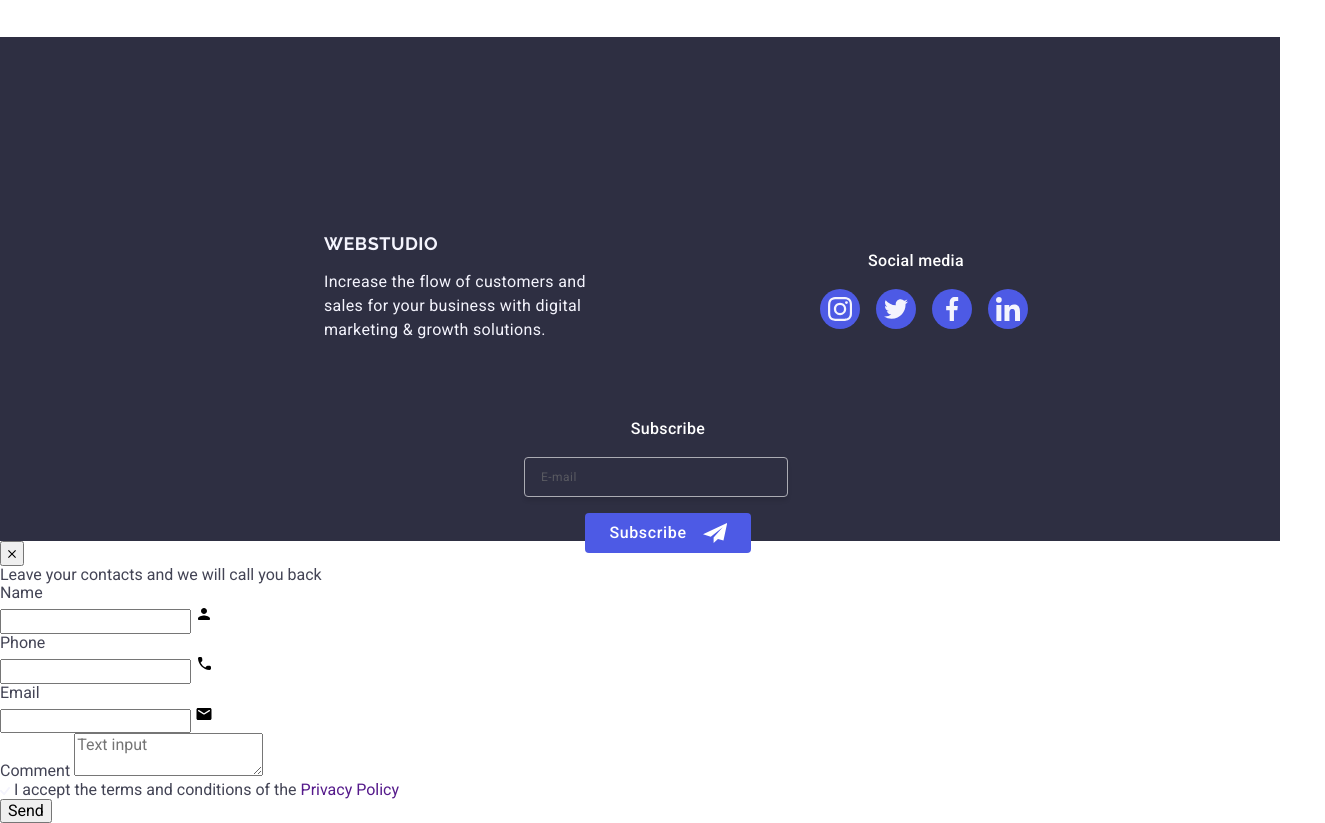
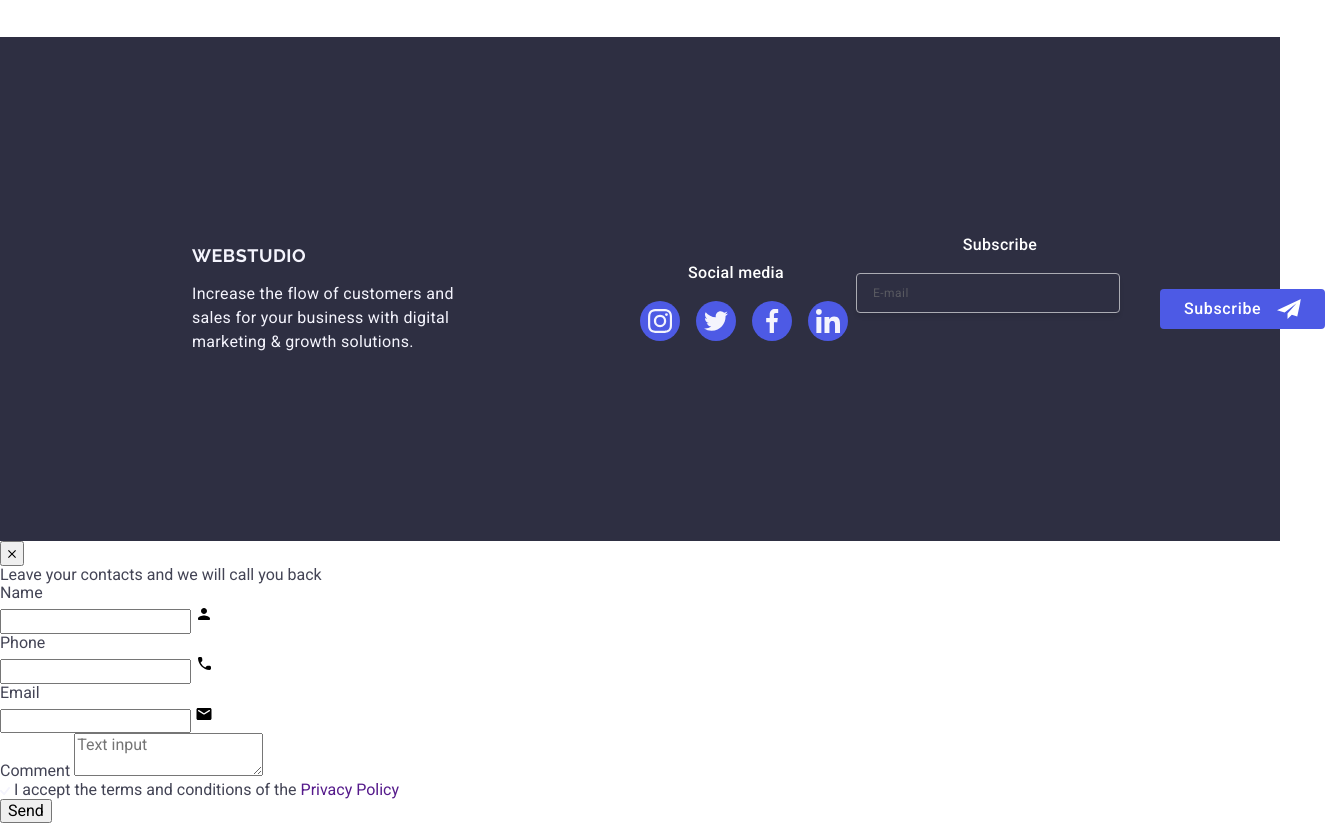
Before and after one commit to Elis89-lgtm/goit-markup-hw-06, a plain HTML site: page index.html in a window 1280 px wide. Shown: the part 3120-3943 px from the top of the page, 1325 px wide, since content can reach past the window. Drawn offline with nearby package versions, Linux system fonts and the light colour scheme.

Commit message:
add styles file

```diff
--- a/css/styles.css
+++ b/css/styles.css
@@ -794,6 +794,7 @@ gap: 0px;
   gap: 16px;
 }
 
+
 .link {
   transition: background-color 250ms cubic-bezier(0.4, 0, 0.2, 1);
 }
@@ -825,12 +826,9 @@ gap: 0px;
 
 }
 .footer-form {
-
-
   gap: 16px;
 }
 .footer-part {
-
   width: 288px;
   height: 136px;
 }
@@ -907,13 +905,10 @@ gap: 0px;
   .container-footer.container {
     display: flex;
     flex-wrap: wrap;
-    justify-content: center;
-    align-items: center;
-    gap: 72px;
+    gap: 72px 24px;
     max-width: 584px;
     max-height: 456px;
   }
-
 
   .description-text {
     max-width: 264px;
@@ -924,7 +919,9 @@ gap: 0px;
     padding-left: 16px;
   }
   .footer-form {
-    gap: 24px;
+    display: flex;
+    flex-wrap: nowrap;
+
   }
 
   .footer-input {
```
